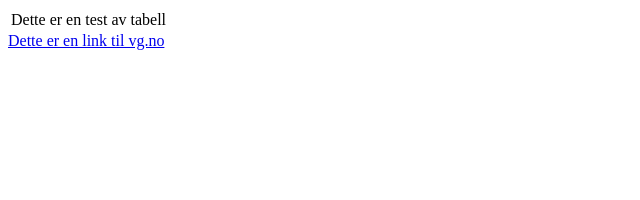
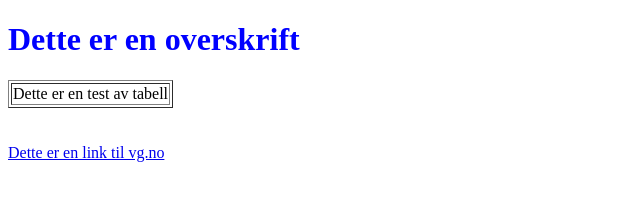
Before and after one commit to theodorUIA/websidetest, a plain HTML site: page index.html in a window 1280 px wide. Shown: the whole page, without its empty margins (0-640 px from the left). Drawn offline with Linux system fonts and the light colour scheme.

Commit message:
Endret litt på index.html

```diff
--- a/index.html
+++ b/index.html
@@ -3,14 +3,25 @@
 <head>
     <meta charset="UTF-8">
     <title>Dette er en tittel</title>
+   <style type="text/css">
+   	h1{
+   		color:  blue;
+   	}
+
+   </style>
 </head>
 <body>
-<table>
+
+<h1>Dette er en overskrift</h1>
+
+
+<table border="1px">
     <tr>
         <td>Dette er en test av tabell</td>
     </tr>
 </table>
-
+<br>
+<br>
 <a href="vg.no">Dette er en link til vg.no</a>
 </body>
 </html>
```
